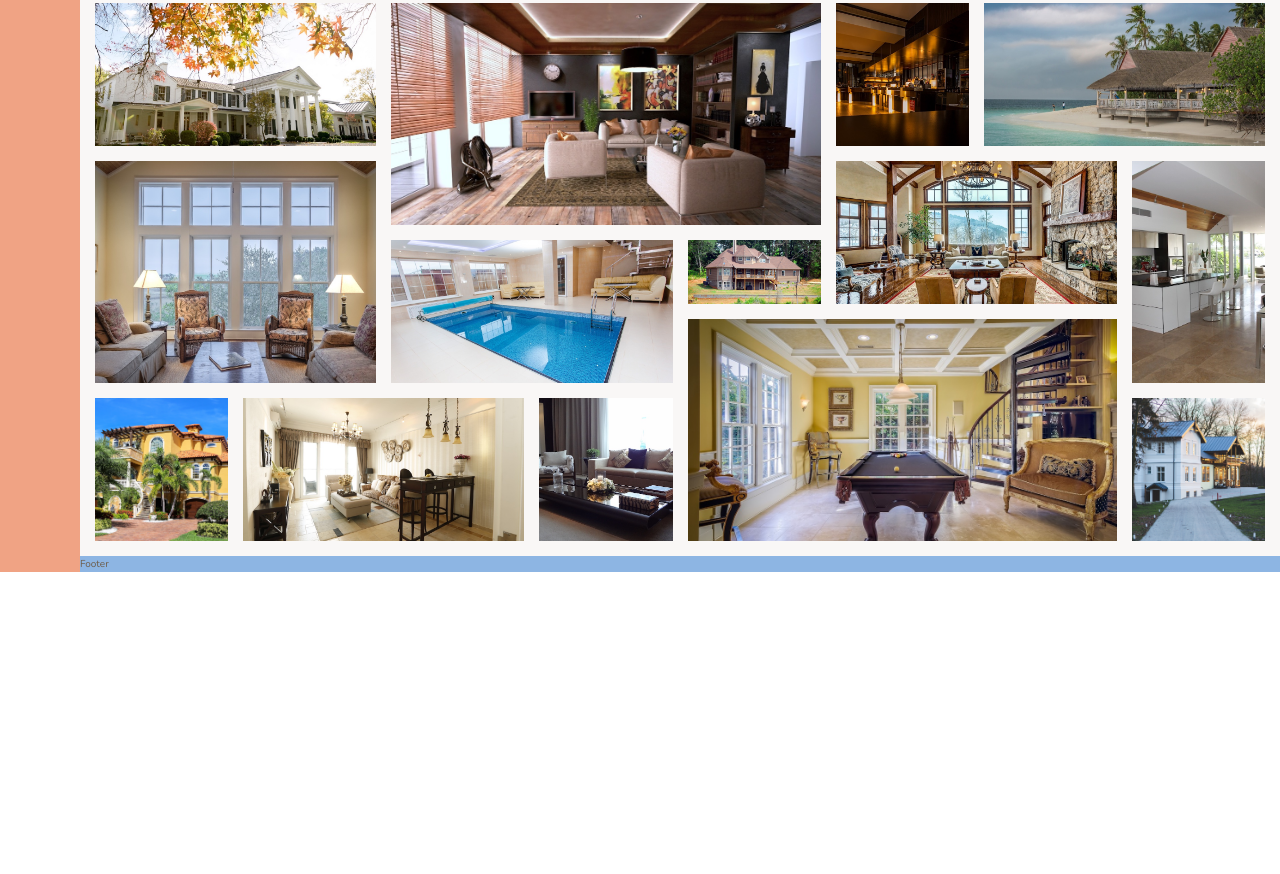
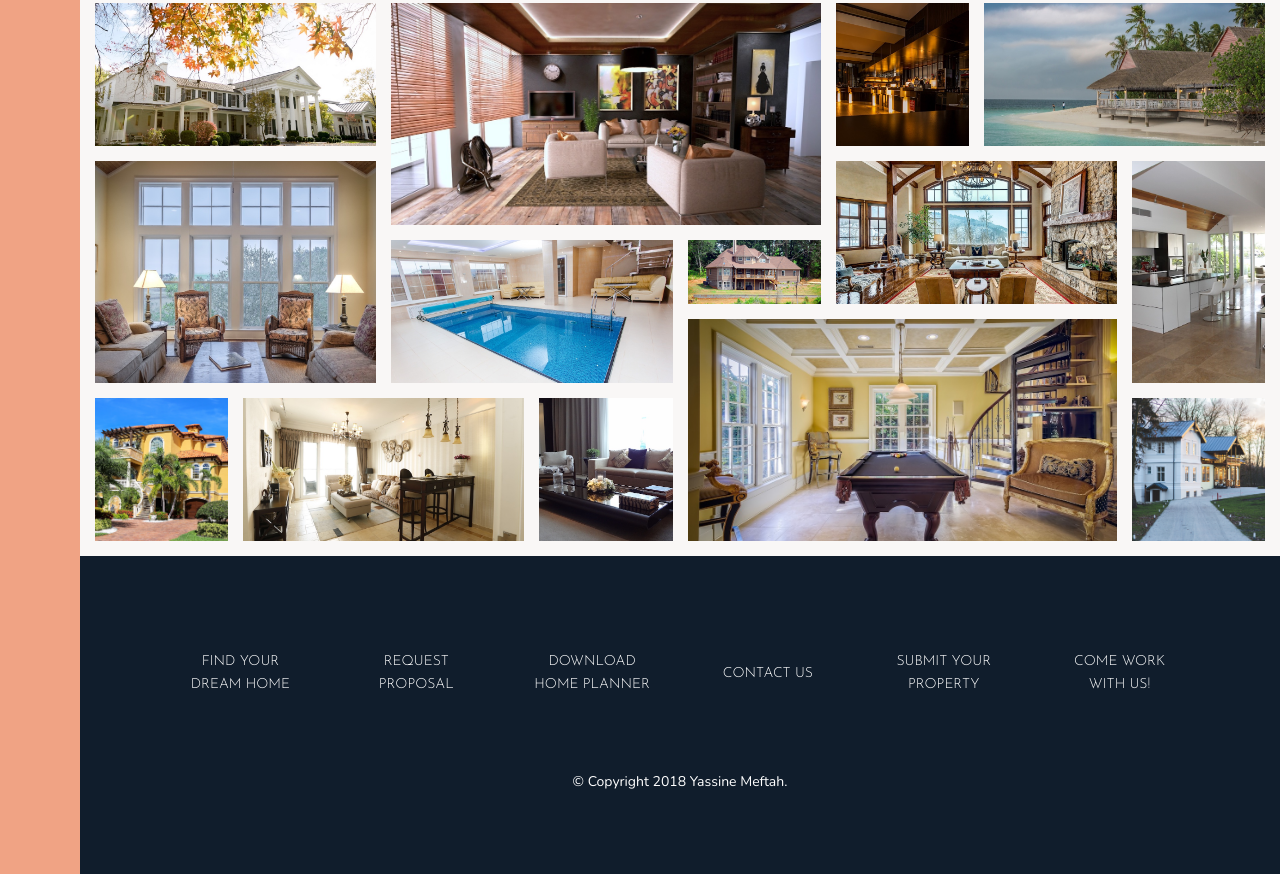
Before and after one commit to sinovic/natours-project, a website: page index.html in a window 1280 px wide. Shown: the part 3105-3979 px from the top of the page. Before the commit the page ends 3677 px from the top, so only its background shows below. Drawn offline with nearby package versions, Linux system fonts and the light colour scheme.

Commit message:
Built footer section

```diff
--- a/index.html
+++ b/index.html
@@ -328,7 +328,17 @@
         </section>
 
         <footer class="footer">
-            Footer
+            <ul class="nav">
+                <li class="nav__item"><a href="#" class="nav__link">Find your dream home</a></li>
+                <li class="nav__item"><a href="#" class="nav__link">Request proposal</a></li>
+                <li class="nav__item"><a href="#" class="nav__link">Download home planner</a></li>
+                <li class="nav__item"><a href="#" class="nav__link">Contact us</a></li>
+                <li class="nav__item"><a href="#" class="nav__link">Submit your property</a></li>
+                <li class="nav__item"><a href="#" class="nav__link">Come work with us!</a></li>
+            </ul>
+            <p class="copyright">
+                &copy; Copyright 2018 Yassine Meftah.
+            </p>
         </footer>
     </body>
 </html>
--- a/sass/_footer.scss
+++ b/sass/_footer.scss
@@ -1,4 +1,42 @@
 .footer {
-  background-color: #8db5e3;
+  background-color: $color-secondary;
   grid-column: full-start / full-end;
+  padding: 8rem;
 }
+
+.nav {
+  display: grid;
+  grid-template-columns: repeat(auto-fit, minmax(15rem, 1fr));
+  grid-gap: 1.5rem;
+  align-items: center;
+
+  &__item {
+    list-style: none;
+  }
+
+  &__link:link,
+  &__link:visited {
+    font-size: 1.4rem;
+    color: white;
+    text-decoration: none;
+    font-family: $font-display;
+    text-transform: uppercase;
+    text-align: center;
+    padding: 1.5rem;
+    display: block;
+    transition: all .2s;
+  }
+
+  &__link:hover,
+  &__link:active {
+    background-color: rgba(white, .05);
+  }
+}
+
+.copyright {
+  font-size: 1.4rem;
+  color: white;
+  margin: 6rem auto 0;
+  text-align: center;
+  width: 70%;
+}
```
Also changed, not shown: css/style.css.
